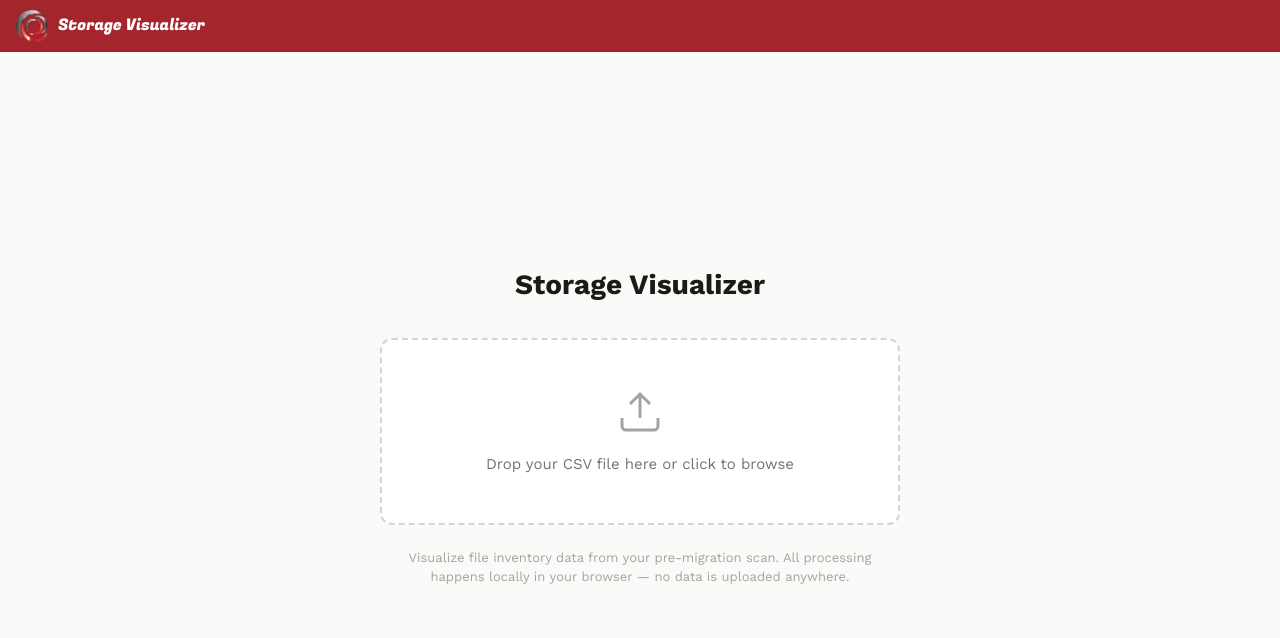
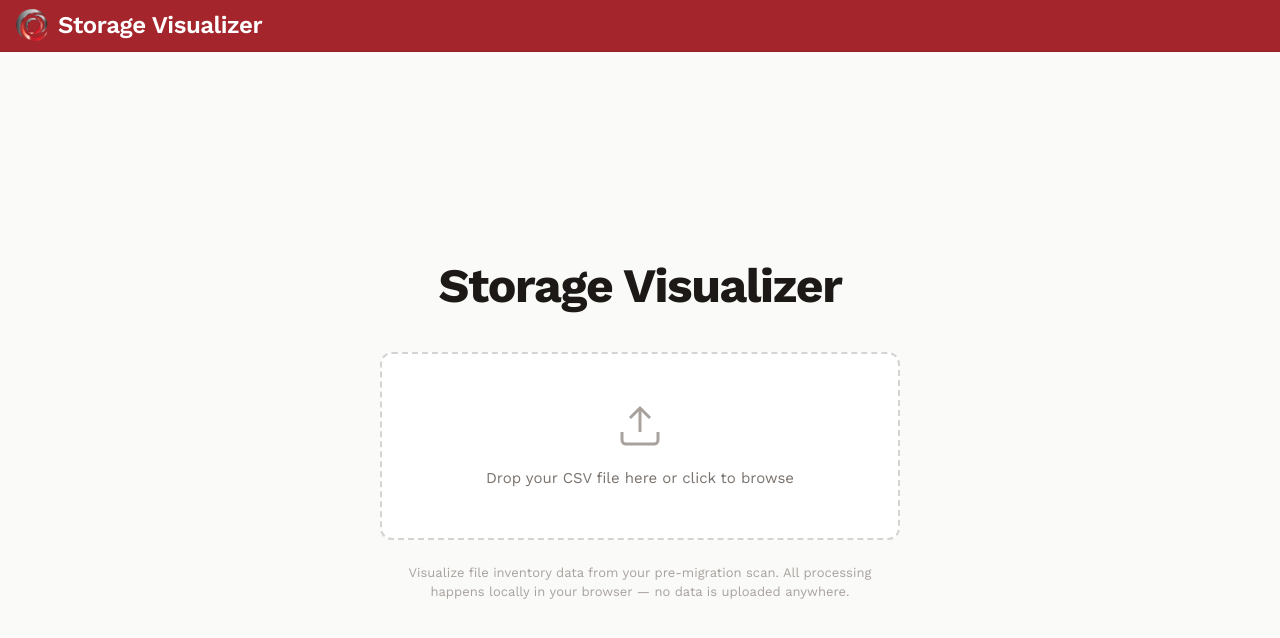
Before and after one commit to LaazAlae/StorageVis2, a React (Vite) app: page / in a window 1280 px wide. Shown: the top 638 px of the page. Built offline with nearby package versions, Linux system fonts and the light colour scheme.

Commit message:
fized ui

```diff
--- a/index.html
+++ b/index.html
@@ -5,6 +5,7 @@
     <meta name="viewport" content="width=device-width, initial-scale=1.0" />
     <title>Storage Visualizer</title>
     <link rel="icon" type="image/png" href="/logo.png" />
+    <link rel="shortcut icon" type="image/png" href="/logo.png" />
   </head>
   <body>
     <div id="root"></div>
--- a/src/styles/global.css
+++ b/src/styles/global.css
@@ -45,7 +45,7 @@
   --shadow-xl: 0 16px 48px rgba(28,25,23,0.12), 0 4px 12px rgba(28,25,23,0.06);
 
   /* Type */
-  --font-display: 'Fugaz One', 'Work Sans', -apple-system, BlinkMacSystemFont, sans-serif;
+  --font-display: var(--font-sans);
   --font-sans: 'Work Sans', -apple-system, BlinkMacSystemFont, sans-serif;
   --font-mono: 'Work Sans', ui-monospace, 'SF Mono', Menlo, monospace;
 
@@ -58,6 +58,7 @@
 
   /* Theme Overrides */
   --header-bg: #a4262c;
+  --sidebar-bg: #f9e6e6;
 }
 
 /* ─── Reset ─── */
@@ -129,9 +130,9 @@ input { font-family: inherit; }
 
 .brand-name {
   font-family: var(--font-display);
-  font-weight: 400;
-  font-size: 16px;
-  letter-spacing: 0;
+  font-weight: 600;
+  font-size: 24px;
+  letter-spacing: -0.02em;
   color: #fff;
   white-space: nowrap;
 }
@@ -246,7 +247,7 @@ input { font-family: inherit; }
   grid-row: 2;
   display: flex;
   flex-direction: column;
-  background: var(--bg-elev);
+  background: var(--sidebar-bg);
   border-right: 1px solid var(--border);
   overflow-y: auto;
   padding: 16px 0;
@@ -516,14 +517,11 @@ input { font-family: inherit; }
 .age-pill {
   padding: 10px 14px 11px;
   border-radius: 999px;
-  background:
-    linear-gradient(180deg, rgba(255,255,255,0.88), rgba(245,245,244,0.58)),
-    rgba(255,255,255,0.72);
-  border: 1px solid rgba(214,211,209,0.72);
+  background: #efd1d1;
+  border: 1px solid rgba(164, 38, 44, 0.2);
   box-shadow:
     0 8px 22px rgba(28,25,23,0.08),
-    inset 0 1px 0 rgba(255,255,255,0.95);
-  backdrop-filter: blur(16px) saturate(1.35);
+    inset 0 1px 0 rgba(255,255,255,0.4);
 }
 
 .age-pill-top {
@@ -539,12 +537,12 @@ input { font-family: inherit; }
 .age-pill-top strong {
   font-family: var(--font-mono);
   font-size: 12px;
-  color: var(--accent);
+  color: #a4262c;
 }
 
 .age-slider {
   width: 100%;
-  accent-color: var(--accent);
+  accent-color: #a4262c;
   display: block;
   margin: 0;
   height: 14px;
@@ -1610,10 +1608,11 @@ input { font-family: inherit; }
 }
 
 .landing-title {
-  font-size: 28px;
+  font-size: 48px;
   font-weight: 700;
   margin-bottom: 32px;
   color: var(--text);
+  letter-spacing: -0.03em;
 }
 
 .drop-zone {
```
